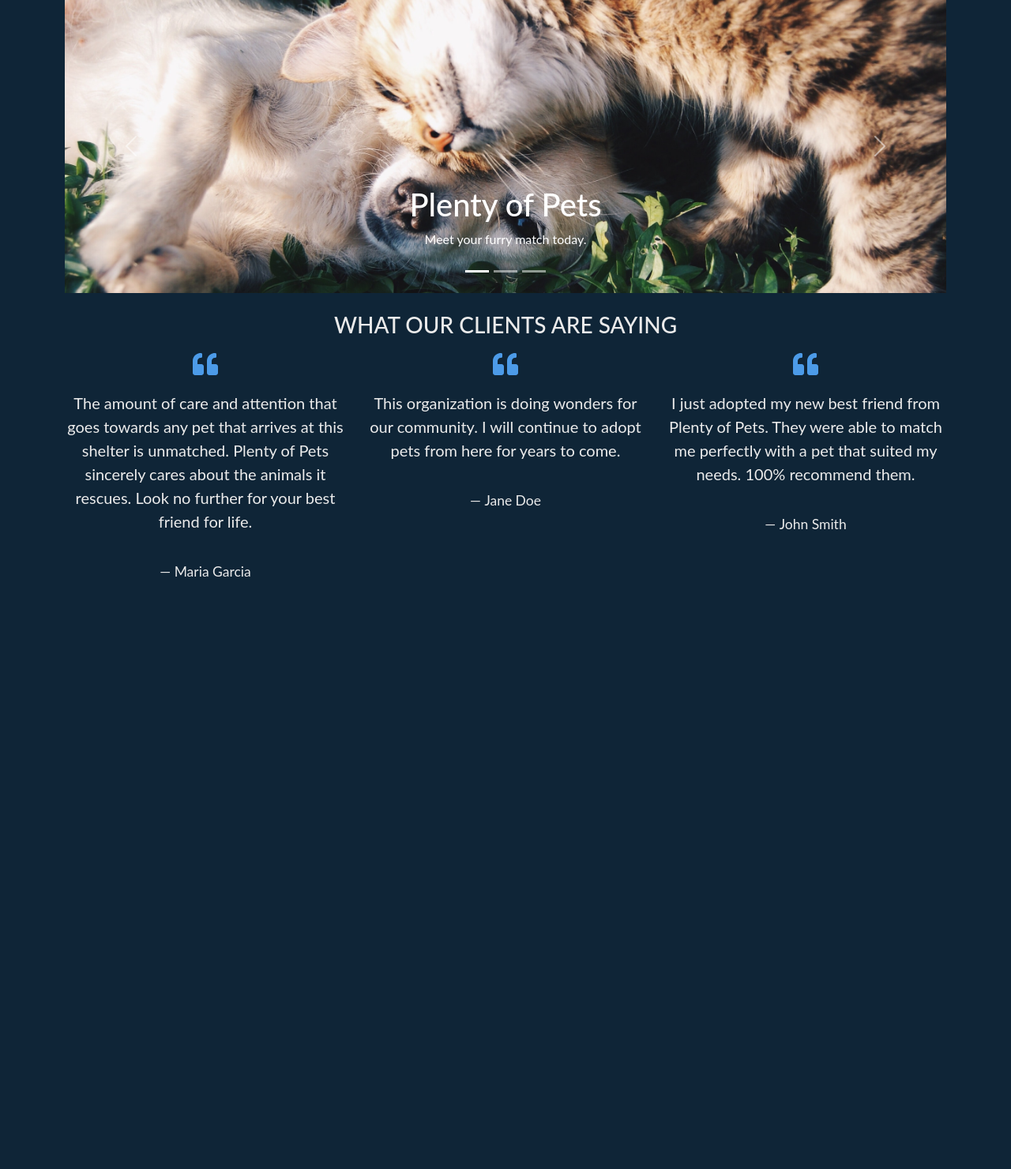
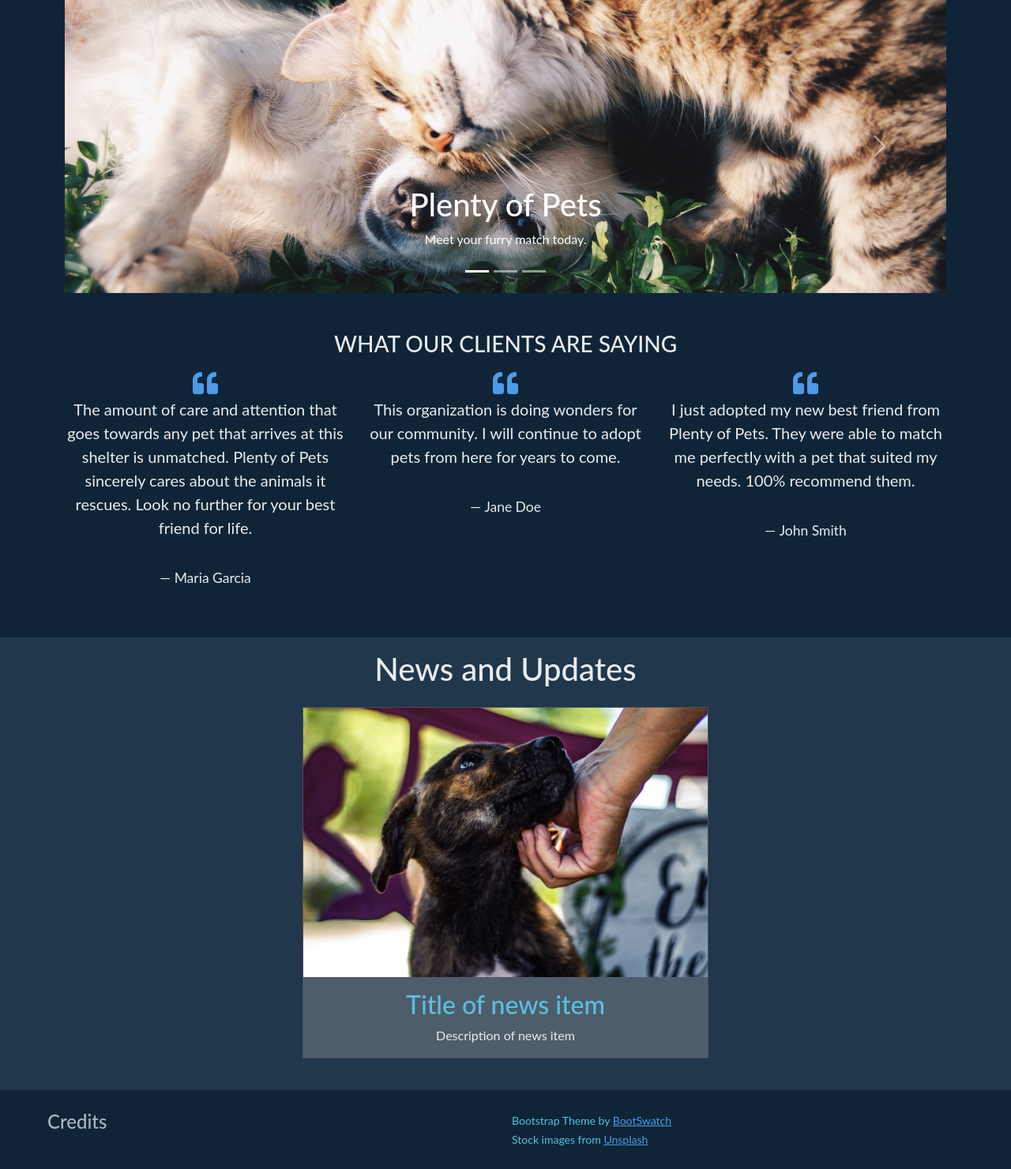
Before and after one commit to AllenChenRR/cs467-capstone, a Flask app: page / in a window 1280 px wide. Shown: the part 57-1537 px from the top of the page at 79% size. Before the commit the page ends 787 px from the top, so only its background shows below. Run offline with Flask 2, Linux system fonts and the light colour scheme; some libraries are stand-ins or nearby versions.

Commit message:
Add section on landing page for news item

```diff
--- a/templates/base.html
+++ b/templates/base.html
@@ -56,6 +56,7 @@
                     <a class="nav-link dropdown-toggle" data-bs-toggle="dropdown" href="#" role="button" aria-haspopup="true" aria-expanded="false" style="color:#1ccae3">Admin</a>
                     <div class="dropdown-menu">
                         <a class="dropdown-item" href="{{ url_for('add_pet') }}">Add Pet To Shelter</a>
+                        <a class="dropdown-item" href="/">Add a News Item</a>
                     </div>
                 </li>
                 {% endif %}
@@ -93,10 +94,27 @@
     -->
 </body>
 
-<footer class="footer">
-    <div class="container">
-        <p class="text-muted"> </p>
+<footer id="footer">
+    <div class="container-fluid" >
+        <div class="row text-right w-100">
+            <div class="col-6">
+                <div class="mr-5 p-2">
+                    <h4 class="text-left text-light">Credits</h4>
+                </div>
+            </div>
+            <div class="col-6">
+                <div class="ml-5 p-2 text-info">
+                    <small>
+                        Bootstrap Theme by <a href="https://bootswatch.com">BootSwatch</a>
+                        <br>Stock images from <a href="https://unsplash.com/">Unsplash</a>
+                    </small>
+                </div>
+
+            </div>
+        </div>
+
     </div>
+
 </footer>
 
 </html>
--- a/templates/home.html
+++ b/templates/home.html
@@ -34,11 +34,11 @@
 </div>
 
 
-<div class="container text-center mt-4">
+<div class="container text-center mt-5">
     <h3>WHAT OUR CLIENTS ARE SAYING</h3>
     <div class="row">
         <div class="col-md-4 my-2">
-            <i class="fas fa-quote-left fa-2x text-primary mb-3"></i>
+            <i class="fas fa-quote-left fa-2x text-primary"></i>
             <blockquote class="blockquote">
                 <p>The amount of care and attention that goes towards any pet that arrives at this shelter is unmatched. Plenty of Pets sincerely cares about the animals it rescues. Look no further for your best friend for life.
                 </p>
@@ -46,14 +46,14 @@
             </blockquote>
         </div>
         <div class="col-md-4 my-2">
-            <i class="fas fa-quote-left fa-2x text-primary mb-3"></i>
+            <i class="fas fa-quote-left fa-2x text-primary"></i>
             <blockquote class="blockquote">
                 <p>This organization is doing wonders for our community. I will continue to adopt pets from here for years to come.</p>
                 <footer class="blockquote-footer">Jane Doe</footer>
             </blockquote>
         </div>
         <div class="col-md-4 my-2">
-            <i class="fas fa-quote-left fa-2x text-primary mb-3"></i>
+            <i class="fas fa-quote-left fa-2x text-primary"></i>
             <blockquote class="blockquote">
                 <p>I just adopted my new best friend from Plenty of Pets. They were able to match me perfectly with a pet that suited my needs. 100% recommend them.</p>
                 <footer class="blockquote-footer">John Smith</footer>
@@ -62,5 +62,22 @@
     </div>
 </div>
 
+<div class="bg-dark">
+    <div class="container text-center p-3">
+        <h1>News and Updates</h1>
+        <div class="row m-2">
+            <div class="col-6 p-3 text-center mx-auto">
+                <div class="card bg-secondary">
+                    <!-- This image can also be replaced with one from the DB -->
+                    <img src="{{ url_for('static', filename='images/image01.jpeg') }}" alt="" class="card-img-top">
+                    <div class="card-body">
+                        <h2 class="card-title text-info">Title of news item</h2>
+                        <p class="card-text">Description of news item</p>
+                    </div>
+                </div>
+            </div>
+        </div>
+    </div>
+</div>
 
 {% endblock content %}
```
Also changed, not shown: templates/news-item.html (added).
